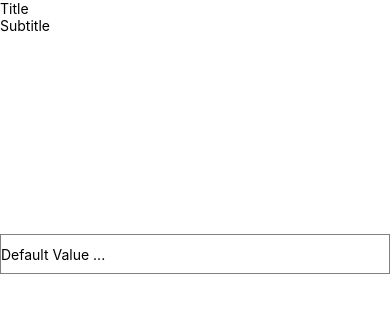
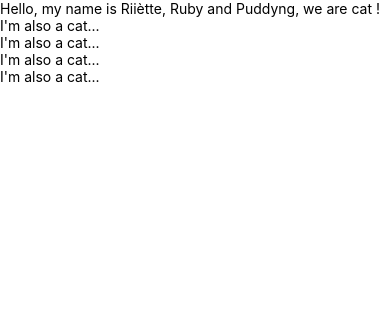
Before and after one commit to Melvyn2000/PokeApp, a React Native app: screen / in a window 390 px wide. Shown: the top 312 px of the page. Built offline with nearby package versions, Linux system fonts and the light colour scheme.

Commit message:
add FirstComponent.jsx :memo: and first test with React Fundamentals :construction:

```diff
--- a/App.js
+++ b/App.js
@@ -3,6 +3,7 @@ import { StyleSheet, Text, View } from 'react-native';
 import HelloWorldFunction from './src/ComponentFunction';
 import HelloWorldClass from './src/ComponentClass';
 import CoreApp from './src/CoreComponent';
+import FirstComponent from './src/FirstComponent';
 
 // export default function App() {
 //   return (
@@ -15,7 +16,9 @@ import CoreApp from './src/CoreComponent';
 
 //export default HelloWorldFunction;
 //export default HelloWorldClass;
-export default CoreApp;
+//export default CoreApp;
+// ...
+export default FirstComponent;
 
 const styles = StyleSheet.create({
   container: {
--- /dev/null
+++ b/src/FirstComponent.jsx
@@ -0,0 +1,30 @@
+import React from 'react';
+import {Text, View} from 'react-native';
+
+const getNameforPets = (secondname, thirdname) => {
+    return secondname+' '+thirdname;
+}
+
+// Attention !!! Pour créer des "balises" React personnalisées il faut utiliser le nommage CamelCase !!!
+const Repeat = () => {
+    return (
+        <View>
+            <Text>I'm also a cat...</Text>
+        </View>
+    );
+}
+
+const FirstComponent = () => {
+    const firstname = 'Riiètte';
+    return (
+        <View>
+            <Text>Hello, my name is {firstname}, {getNameforPets('Ruby', 'and Puddyng')}, we are cat !</Text>
+            <Repeat />
+            <Repeat />
+            <Repeat />
+            <Repeat />
+        </View>
+    );
+}
+
+export default FirstComponent;
```
